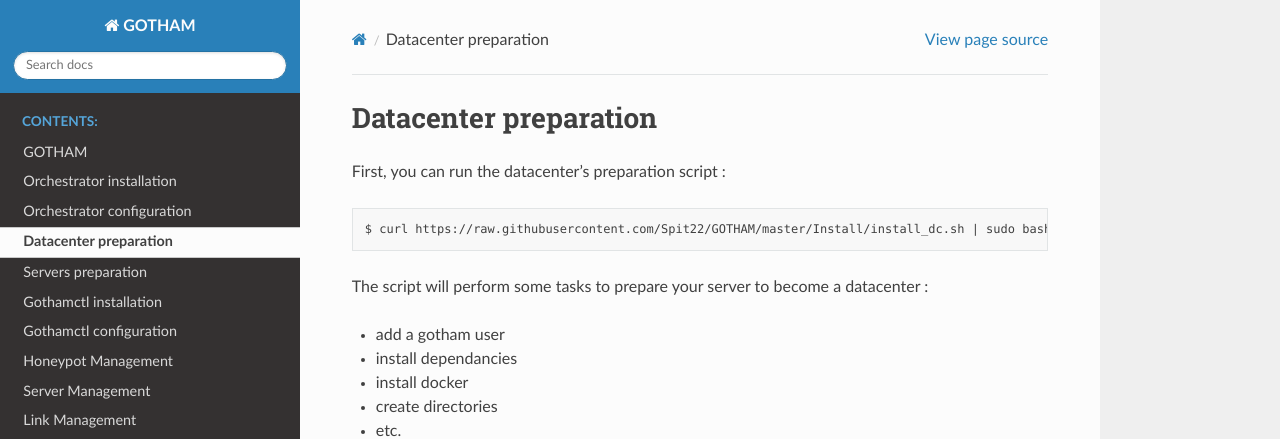
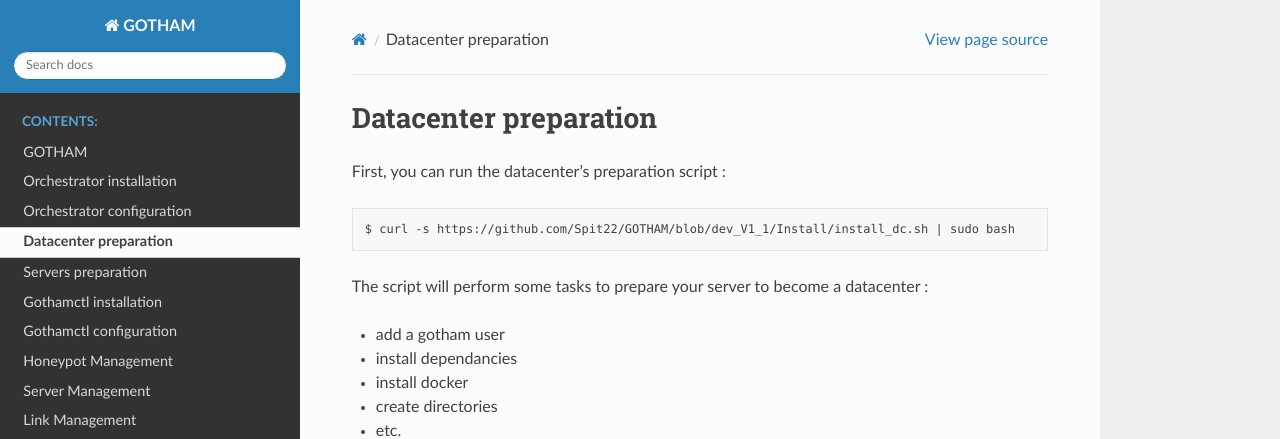
Before and after one commit to Spit22/GOTHAM, a Sphinx documentation site: the page built from Documentation/source/src/prepare_datacenter.md, in a window 1280 px wide. Shown: the top 439 px of the page. Built offline with Sphinx 7.4.7 and the Read the Docs theme 2.0.0, drawn with Linux system fonts in a browser that asks for light colours; some of the changed lines change nothing that is shown.

Commit message:
fixDocumentation/source/src/prepare_datacenter.md{}: fix curl url and options

````diff
--- a/Documentation/source/src/prepare_datacenter.md
+++ b/Documentation/source/src/prepare_datacenter.md
@@ -3,7 +3,7 @@
 First, you can run the datacenter's preparation script :
 
 ```
-$ curl https://raw.githubusercontent.com/Spit22/GOTHAM/master/Install/install_dc.sh | sudo bash
+$ curl -s https://github.com/Spit22/GOTHAM/blob/dev_V1_1/Install/install_dc.sh | sudo bash
 ```
 
 The script will perform some tasks to prepare your server to become a datacenter :
````
